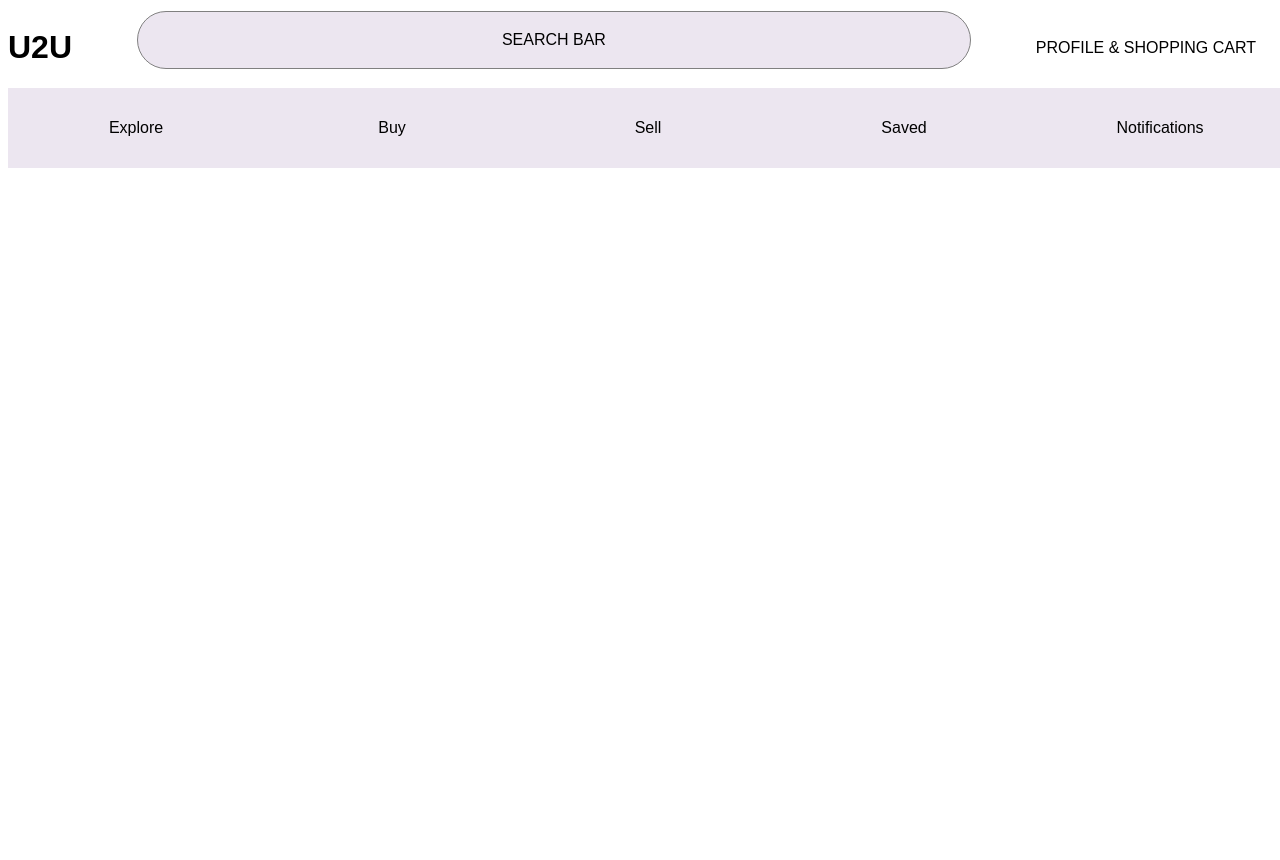
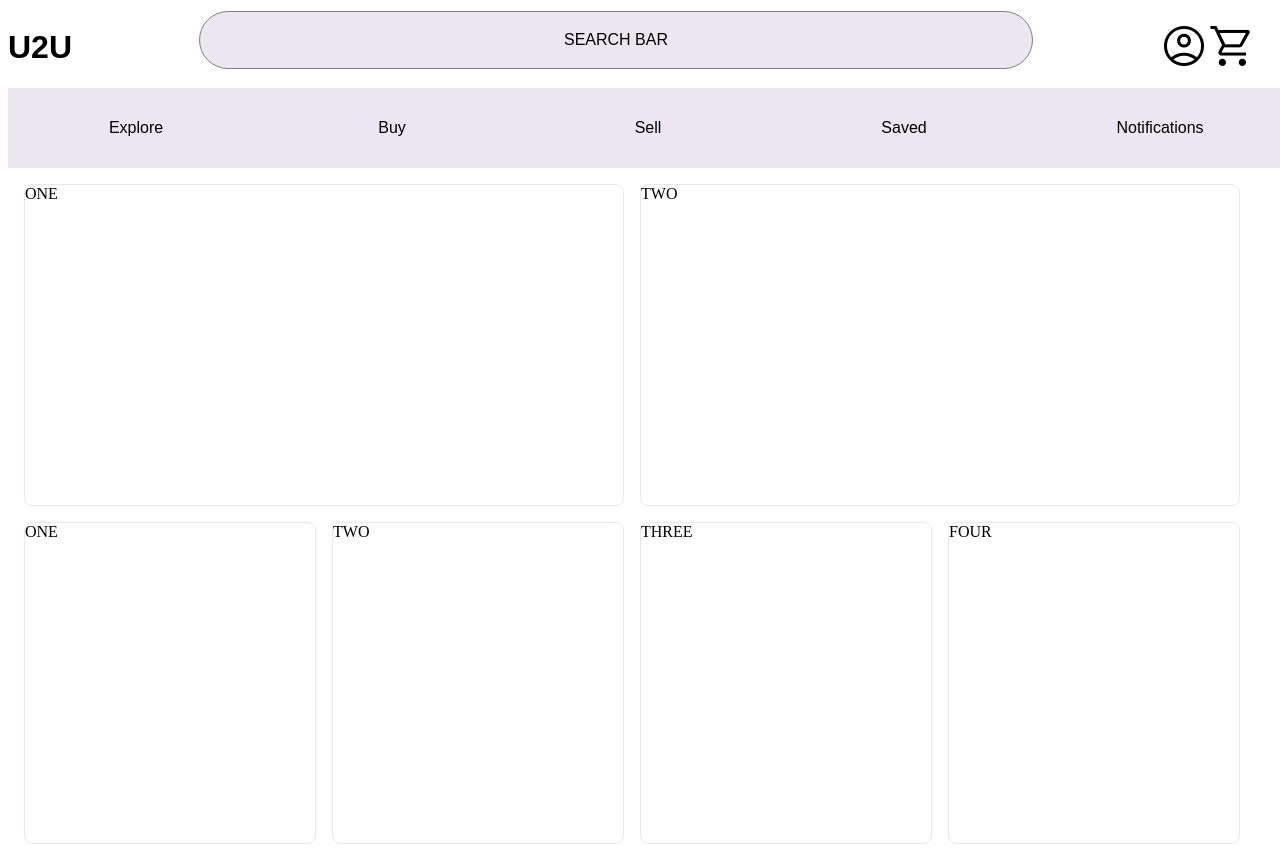
Before and after one commit to LW95x/marketplace-frontend, an Angular app: page / in a window 1280 px wide. Before the commit the page ends 800 px from the top, so only its background shows below. Built offline with nearby package versions, Linux system fonts and the light colour scheme.

Commit message:
home page display units and icons

```diff
--- a/angular.json
+++ b/angular.json
@@ -25,7 +25,8 @@
               "src/assets"
             ],
             "styles": [
-              "src/styles.css"
+              "src/styles.css",
+              "node_modules/material-icons/iconfont/material-icons.css"
             ],
             "scripts": []
           },
@@ -87,7 +88,8 @@
               "src/assets"
             ],
             "styles": [
-              "src/styles.css"
+              "src/styles.css",
+              "node_modules/material-icons/iconfont/material-icons.css"
             ],
             "scripts": []
           }
--- a/package.json
+++ b/package.json
@@ -18,6 +18,7 @@
     "@angular/platform-browser": "^16.2.0",
     "@angular/platform-browser-dynamic": "^16.2.0",
     "@angular/router": "^16.2.0",
+    "material-icons": "^1.13.14",
     "rxjs": "~7.8.0",
     "tslib": "^2.3.0",
     "zone.js": "~0.13.0"
--- a/src/app/home/home.component.css
+++ b/src/app/home/home.component.css
@@ -45,10 +45,46 @@ header {
     transition: filter 0.3s ease;
 }
 
-.nav-item:hover, .search:hover {
+.nav-item:hover, .search:hover, .big-deal-item:hover, .small-deal-item:hover {
     background-color: #D6CFDB;
 }
 
 .profile-cart {
     margin-right: 1rem;
 }
+
+.big-deals {
+    display: flex;
+    align-items: center;
+    justify-content: center;
+    max-width: 100%;
+    margin: 1rem;
+}
+
+.big-deal-item {
+    border-color: #ECE6F0;
+    border-width: 1px;
+    border-style: solid;
+    border-radius: 0.5rem;
+    width: 50rem;
+    height: 20rem;
+    margin-right: 1rem;
+}
+
+.small-deals {
+    display: flex;
+    align-items: center;
+    justify-content: center;
+    max-width: 100%;
+    margin: 1rem;
+}
+
+.small-deal-item {
+    border-color: #ECE6F0;
+    border-width: 1px;
+    border-style: solid;
+    border-radius: 0.5rem;
+    width: 50rem;
+    height: 20rem;
+    margin-right: 1rem;
+}
--- a/src/app/home/home.component.html
+++ b/src/app/home/home.component.html
@@ -2,7 +2,14 @@
   <header>
     <div class="logo"><h1>U2U</h1></div>
     <div class="search">SEARCH BAR</div>
-    <div class="profile-cart">PROFILE & SHOPPING CART</div>
+    <div class="profile-cart">
+      <span class="material-symbols-outlined" style="font-size: 48px;">
+        account_circle
+        </span>
+        <span class="material-symbols-outlined" style="font-size: 48px;">
+          shopping_cart
+          </span>
+    </div>
   </header>
   <div class="navbar">
     <a href="#" class="nav-item">Explore</a>
@@ -11,4 +18,14 @@
     <a href="#" class="nav-item">Saved</a>
     <a href="#" class="nav-item">Notifications</a>
   </div>
+  <div class="big-deals">
+    <div class="big-deal-item">ONE</div>
+    <div class="big-deal-item">TWO</div>
+  </div>
+  <div class="small-deals">
+    <div class="small-deal-item">ONE</div>
+    <div class="small-deal-item">TWO</div>
+    <div class="small-deal-item">THREE</div>
+    <div class="small-deal-item">FOUR</div>
+  </div>
 </div>
--- a/src/index.html
+++ b/src/index.html
@@ -6,6 +6,7 @@
   <base href="/">
   <meta name="viewport" content="width=device-width, initial-scale=1">
   <link rel="icon" type="image/x-icon" href="favicon.ico">
+  <link rel="stylesheet" href="https://fonts.googleapis.com/css2?family=Material+Symbols+Outlined:opsz,wght,FILL,GRAD@20..48,100..700,0..1,-50..200" />
 </head>
 <body>
   <app-root></app-root>
```
Also changed, not shown: src/styles.css (line endings or trailing spaces), 1 other file (tests, documents, lock files or other folders).
